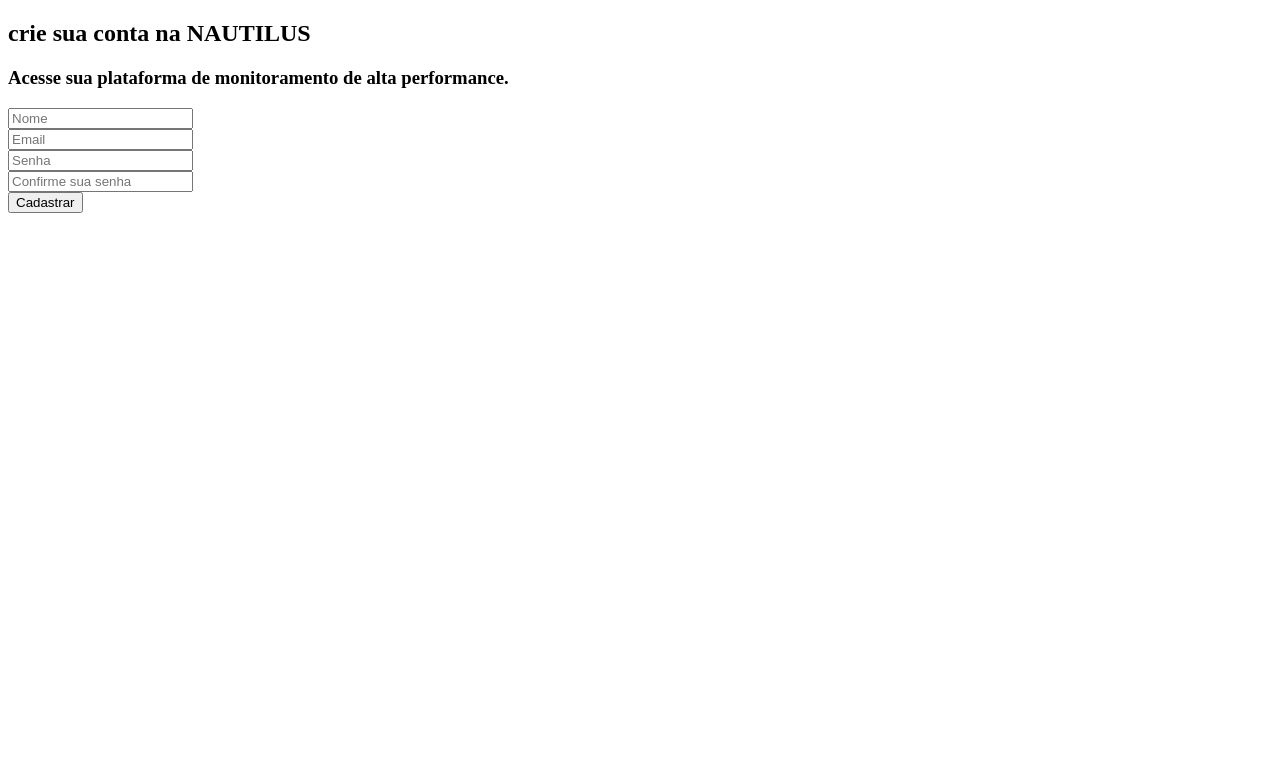
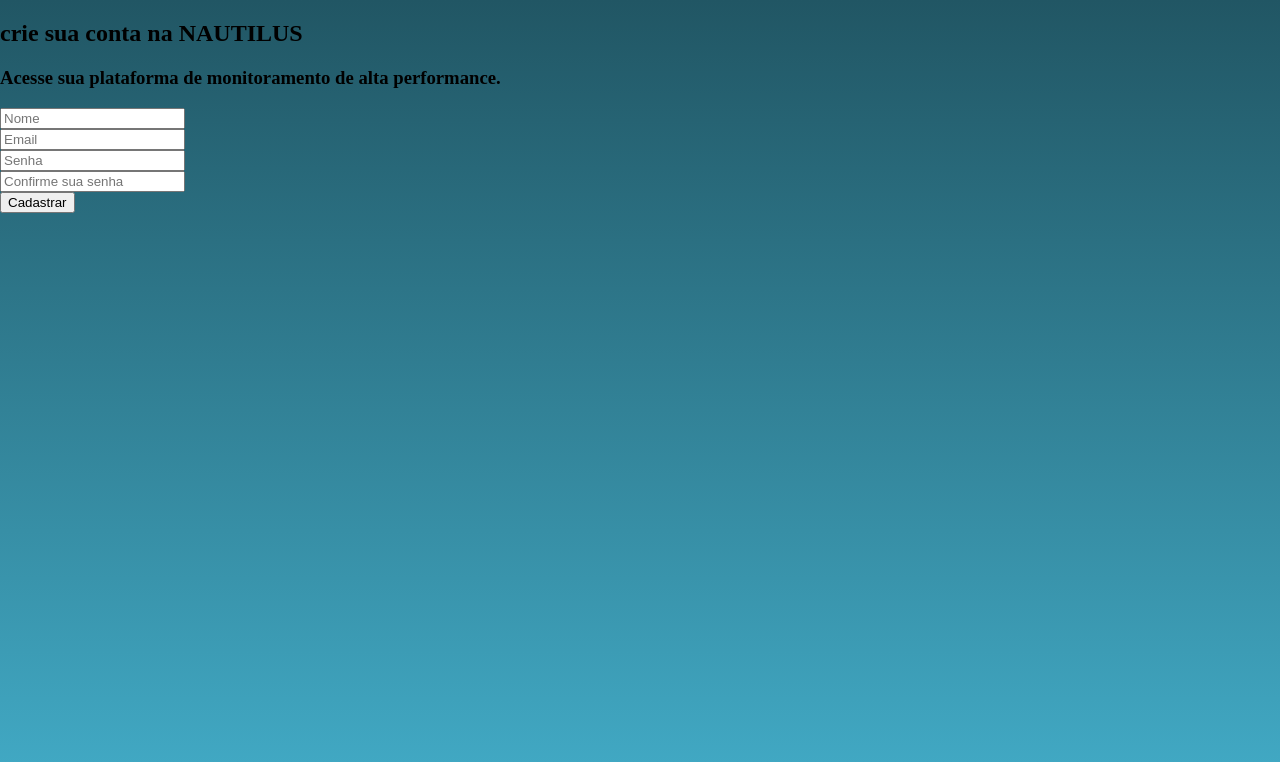
Before and after one commit to Nautilus-HPC-monitoring/Site-Institucional, a website: page public/cadastro.html in a window 1280 px wide. Drawn offline with Linux system fonts and the light colour scheme.

Commit message:
feat: adicionando fundo á tela

```diff
--- a/public/cadastro.html
+++ b/public/cadastro.html
@@ -10,11 +10,10 @@
   <script src="./js/sessao.js"></script>
 
   <link rel="stylesheet" href="./css/cadastro.css" />
-  <link rel="icon" href="./assets/icon/favicon2.ico" />
-  <link rel="preconnect" href="https://fonts.gstatic.com" />
+  <link rel="preconnect" href="https://fonts.gstatic.com" crossorigin>
 </head>
 
-<body onload="listar()">
+<body class="body-formulario" onload="listar()">
   <!--header inicio-->
   <!--<div class="header">
     <div class="container">
--- a/public/css/cadastro.css
+++ b/public/css/cadastro.css
@@ -0,0 +1,10 @@
+body.body-formulario {
+    margin: 0;
+    min-height: 100vh;
+
+    background: linear-gradient(
+        to bottom,
+        #215664,
+        #43AECA
+    );
+}
```
